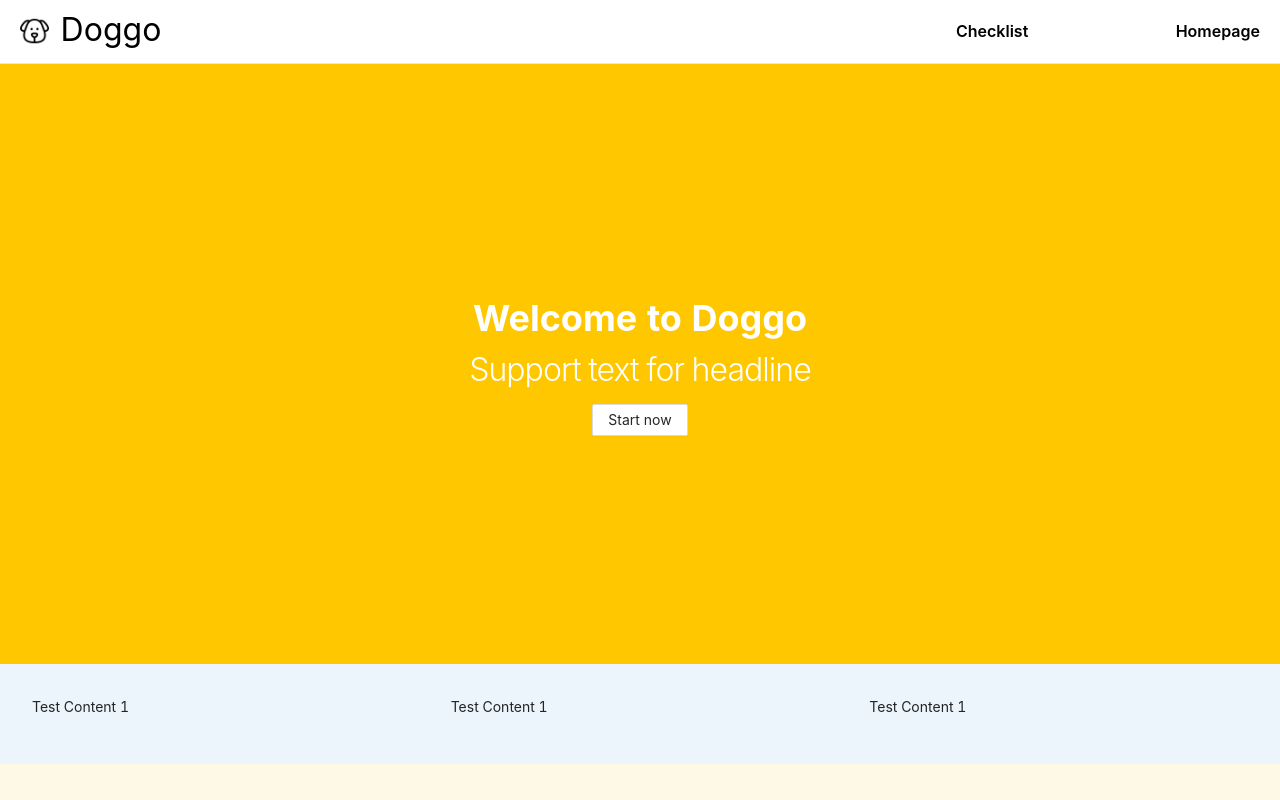
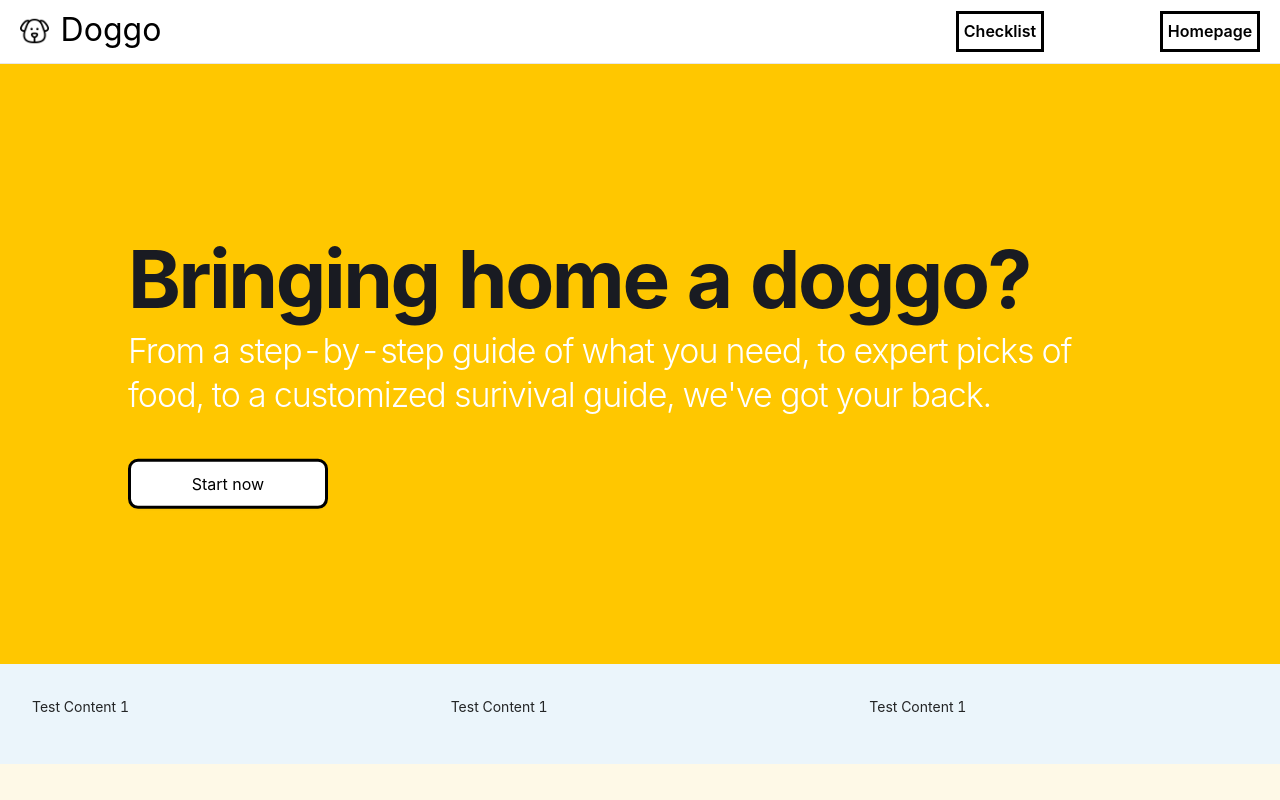
Before and after one commit to benharris28/new-pup-2, a React (Create React App) app: page / in a window 1280 px wide. Shown: the top 800 px of the page. Built offline with nearby package versions, Linux system fonts and the light colour scheme; no server answers.

Commit message:
updated landing page and navbar components

```diff
--- a/src/App.css
+++ b/src/App.css
@@ -46,7 +46,7 @@ h5 {
   margin-bottom: 10px;
   color: #08090a;
   font-size: 18px;
-  line-height: 1.5;
+  line-height: 1.1;
   font-weight: 200;
   letter-spacing: -0.03em;
 }
@@ -165,6 +165,17 @@ h6 {
   padding-bottom: 2rem;
 }
 
+/* Global Components */
+ .banner-button {
+   border: 3px solid black;
+   border-radius: 10px;
+   background-color: white;
+   color: black;
+   font-size: 1rem;
+   height: 50px;
+   width: 200px;
+   margin-top: 2rem;
+ }
 /* Page Styles */
 /* All Pages */
 
@@ -244,6 +255,12 @@ h6 {
 .menu-drawer {
   display: flex;
   flex-direction: column;
+  text-align: center;
+
+}
+
+.mobile {
+  padding: 1rem;
 }
 
 .logo-box {
@@ -302,7 +319,7 @@ h6 {
   height: 600px;
 
   z-index: 2;
-  text-align: center;
+  text-align: left;
   position: relative;
 
 }
@@ -330,7 +347,7 @@ h6 {
 .guide-banner-title h5 {
   color:white;
   font-weight: 300;
-  font-size: 2rem;
+  font-size: 24px;
 }
 
 .guide-banner-title h3 {
@@ -1174,6 +1191,13 @@ h6 {
   background-color: white;
   height: 4rem;
 }
+
+.menu-button {
+  width: 100%;
+  padding: 0.3rem;
+  border: 3px solid black;
+  margin: auto;
+}
 .logo{
   width: 150px;
   float: left;
@@ -1219,7 +1243,7 @@ h6 {
   display: block;
   width: 20px;
   height: 2px;
-  background: #1890ff;
+  background: black;
   background: black;
   position: relative;
 }
@@ -1250,6 +1274,10 @@ h6 {
   border-bottom-color: transparent;
 }
 
+.menu-drawer {
+
+}
+
 .menu-drawer a {
   color: black;
   font-size: 1rem;
@@ -1339,6 +1367,11 @@ h6 {
     letter-spacing: -0.03em;
   }
 
+  .guide-banner-title h5 {
+    color:white;
+    font-weight: 300;
+    font-size: 30px;
+  }
 
 
   .content {
@@ -1532,7 +1565,7 @@ h6 {
     margin-bottom: 10px;
     color: #08090a;
     font-size: 30px;
-    line-height: 1.5;
+    line-height: 1.3;
     font-weight: 200;
     letter-spacing: -0.03em;
   }
@@ -1547,4 +1580,10 @@ h6 {
     letter-spacing: -0.03em;
   }
 
-}
+  .guide-banner-title h5 {
+    color:white;
+    font-weight: 300;
+    font-size: 34px;
+  }
+
+}
--- a/src/Components/Navbar/Navbar.js
+++ b/src/Components/Navbar/Navbar.js
@@ -28,10 +28,10 @@ render() {
                     <a className="logo" href=" ">Doggo</a>
                   </div>
                 </Col>
-                <Col xs={0} sm={6} justify="end">
+                <Col xs={0} sm={0} md={6} justify="end">
                     <RightMenu />
                 </Col>
-                <Col xs={6} sm={0}>
+                <Col xs={6} sm={6} md={0}>
                     <Button className="barsMenu" type="primary" onClick={this.showDrawer}>
                         <span className="barsBtn"></span>
                     </Button>
@@ -42,13 +42,13 @@ render() {
 
 
             <Drawer
-              title="Menu"
+
               placement="right"
               closable={false}
               onClose={this.onClose}
               visible={this.state.visible}
             >
-                <RightMenu />
+                <RightMenu mobile={"true"}/>
             </Drawer>
 
         </nav>
--- a/src/Components/RightMenu/RightMenu.js
+++ b/src/Components/RightMenu/RightMenu.js
@@ -5,14 +5,24 @@ import { Menu, Icon } from 'antd';
 const { SubMenu } = Menu;
 
 class RightMenu extends Component {
+
   render() {
+    const { mobile } = this.props;
+    const navClass = mobile? "menu-drawer mobile" : "menu-drawer"
+
     return (
-        <div className="menu-drawer">
+        <div className={navClass}>
             <Link to='/checklist'>
+                <div className="menu-button">
                 Checklist
+                </div>
+
             </Link>
+
             <Link to='/'>
+            <div className="menu-button">
                 Homepage
+                </div>
             </Link>
         </div>
 
--- a/src/Routes/LandingPage/LandingPage.js
+++ b/src/Routes/LandingPage/LandingPage.js
@@ -30,10 +30,10 @@ class LandingPage extends React.Component {
 
 
 
-                    <div className="guide-banner-title">
+                    <div className="guide-banner-title left">
 
-                        <h3>Welcome to Doggo</h3>
-                        <h5>Support text for headline</h5>
+                        <h1>Bringing home a doggo?</h1>
+                        <h5 className="font-black">From a step-by-step guide of what you need, to expert picks of food, to a customized surivival guide, we've got your back.</h5>
 
                         <Button className="banner-button">
                             Start now
```
